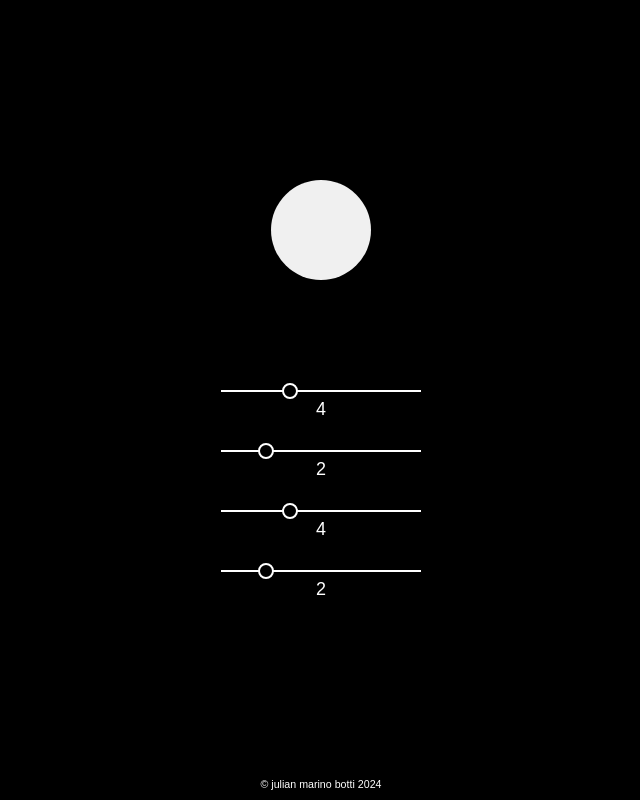
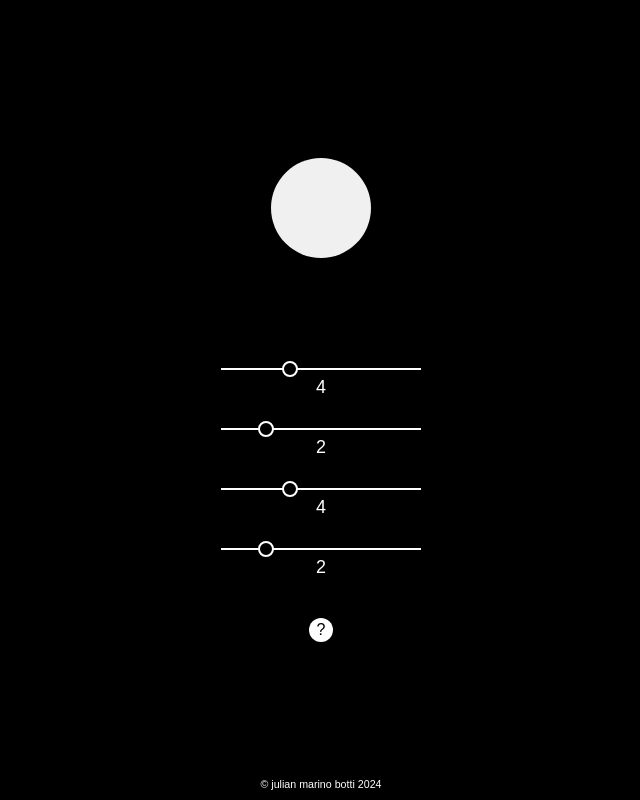
Before and after one commit to jumbo134035/breathe, a plain HTML site: page index.html in a window 1280 px wide. Shown: the whole page, without its empty margins (319-959 px from the left). Drawn offline with Linux system fonts and the light colour scheme.

Commit message:
Update index.html

```diff
--- a/index.html
+++ b/index.html
@@ -54,6 +54,19 @@
       font-size: 18px;
     }
     .slider-container {
+      margin-bottom: 20px;
+    }
+    .info-button {
+      display: inline-block;
+      width: 24px;
+      height: 24px;
+      border-radius: 50%;
+      background-color: white;
+      color: black;
+      text-align: center;
+      font-size: 16px;
+      line-height: 24px;
+      text-decoration: none;
       margin-bottom: 50px;
     }
     footer {
@@ -86,6 +99,7 @@
       <div class="slider-value" id="holdAfterExhaleValue">2</div>
     </div>
   </div>
+  <a href="info.html" class="info-button">?</a>
 
   <footer>© julian marino botti 2024</footer>
 
```
